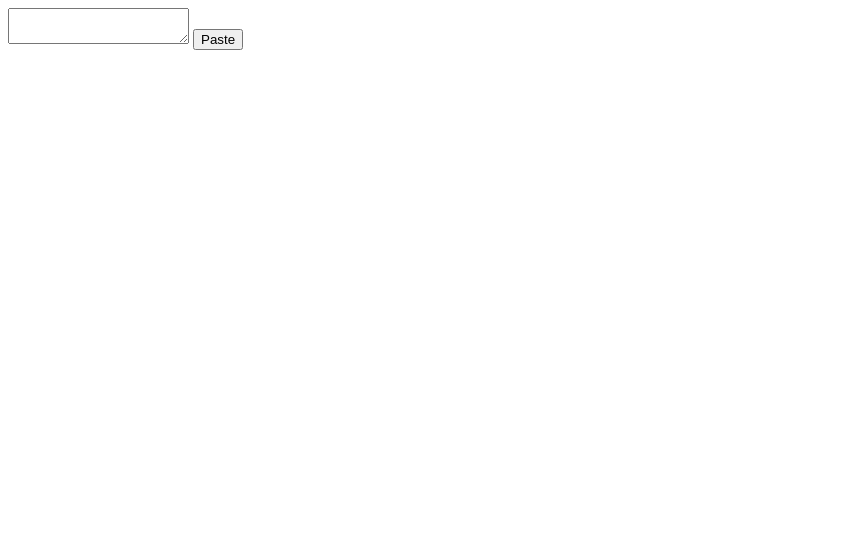
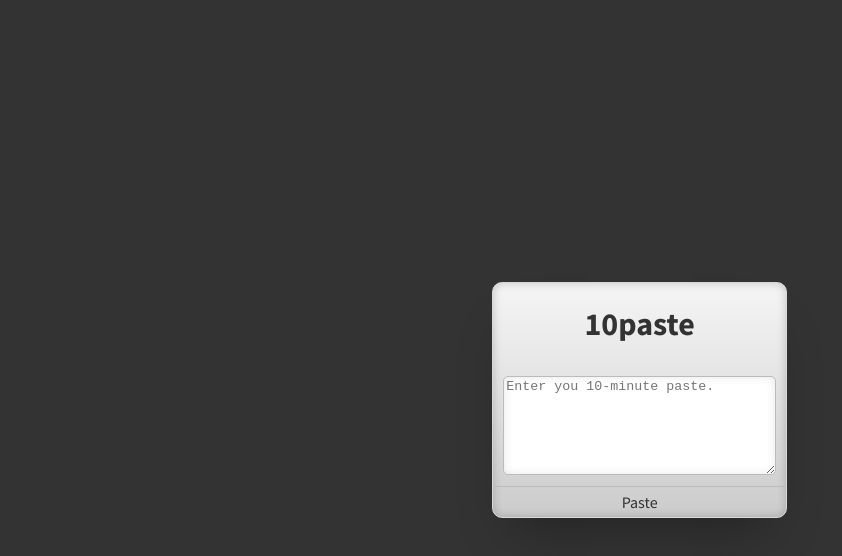
Before and after one commit to nucular/10paste, a website: page public/index.html in a window 1280 px wide. Shown: the whole page, without its empty margins (0-842 px from the left). Drawn offline with Linux system fonts and the light colour scheme.

Commit message:
Basic style

```diff
--- a/public/index.html
+++ b/public/index.html
@@ -1,14 +1,21 @@
 <!DOCTYPE html>
 <html>
 <head>
-    <title>10paste</title>
-    <link rel="stylesheet" href="/public/style.css">
-    <script type="text/javascript" src="/public/script.js"></script>
+  <title>10paste</title>
+
+  <link rel="stylesheet" href="http://fonts.googleapis.com/css?family=Source+Sans+Pro:400,700,400italic&subset=latin-ext">
+  <link rel="stylesheet" href="/public/style.css">
+  <script type="text/javascript" src="/public/script.js"></script>
 </head>
 <body>
-    <form action="/post" method="post">
-        <textarea name="data"></textarea>
-        <input type="submit" value="Paste">
-    </form>
+  <div id="wrapper">
+    <div id="content">
+      <h1>10paste</h1>
+      <form name="paste" action="/post" method="post">
+        <textarea id="text-area" name="data" placeholder="Enter you 10-minute paste."></textarea>
+        <div id="submit-button" onclick="document.forms['paste'].submit();">Paste</div>
+      </form>
+    </div>
+  </div>
 </body>
 </html>
--- a/public/style.css
+++ b/public/style.css
@@ -0,0 +1,99 @@
+html, body {
+  background-color: #333333;
+  color: #f5f5f5;
+  margin: 0;
+  padding: 0;
+
+  font-family: 'Source Sans Pro', sans-serif;
+
+  width: 100%;
+  height: 100%;
+}
+
+#wrapper {
+  text-align: center;
+  height: 100%;
+  width: 100%;
+  overflow: auto;
+
+  white-space: nowrap;
+  overflow-x: auto;
+}
+
+#wrapper:before {
+  content: "";
+  display: inline-block;
+  height: 100%;
+  vertical-align: middle;
+  margin-right: -0.25em;
+}
+
+#content {
+  display: inline-block;
+  vertical-align: middle;
+
+  border-radius: 10px;
+  border: 1px solid #d8d8d8;
+  padding: 0px;
+
+  color: #333333;
+  background-color: #f5f5f5;
+  box-shadow: 0px 30px 50px -20px rgba(0, 0, 0, 0.3),
+    inset 0px 0px 10px rgba(0, 0, 0, 0.2);
+  background: -webkit-linear-gradient(top,  #f5f5f5 0%, #cccccc 100%);
+
+  width: auto;
+  height: auto;
+
+  max-width: 100%;
+  max-height: 100%;
+}
+
+#text-area {
+  margin: 10px;
+  border-radius: 5px;
+  border: 1px solid #bbb;
+  box-shadow: inset 0px 0px 10px rgba(0, 0, 0, 0.1);
+
+  width: 20em;
+  height: 7em;
+
+  max-width: 100%;
+  max-height: 100%;
+}
+
+#submit-button {
+  border-top: 1px solid #bbb;
+  cursor: default;
+
+  user-select: none;
+  -webkit-user-select: none;
+  -moz-user-select: none;
+
+  width: 100%;
+  margin-top: -3px;
+
+  border-bottom-left-radius: 10px;
+  border-bottom-right-radius: 10px;
+
+  background-color: none;
+  line-height: 30px;
+  transition: background-color 0.2s ease-in, line-height 0.5s ease-out;
+}
+
+#submit-button:hover {
+  background-color: #e0e0e0;
+  line-height: 40px;
+  transition: all 0.2s ease-in;
+}
+
+#submit-button:active {
+  background-color: #ccc;
+}
+
+.message {
+  margin: 10px;
+  padding: 5px;
+  background-color: #eee;
+  border-radius: 5px;
+}
```
Also changed, not shown: public/404.html (+12 -3 lines).
